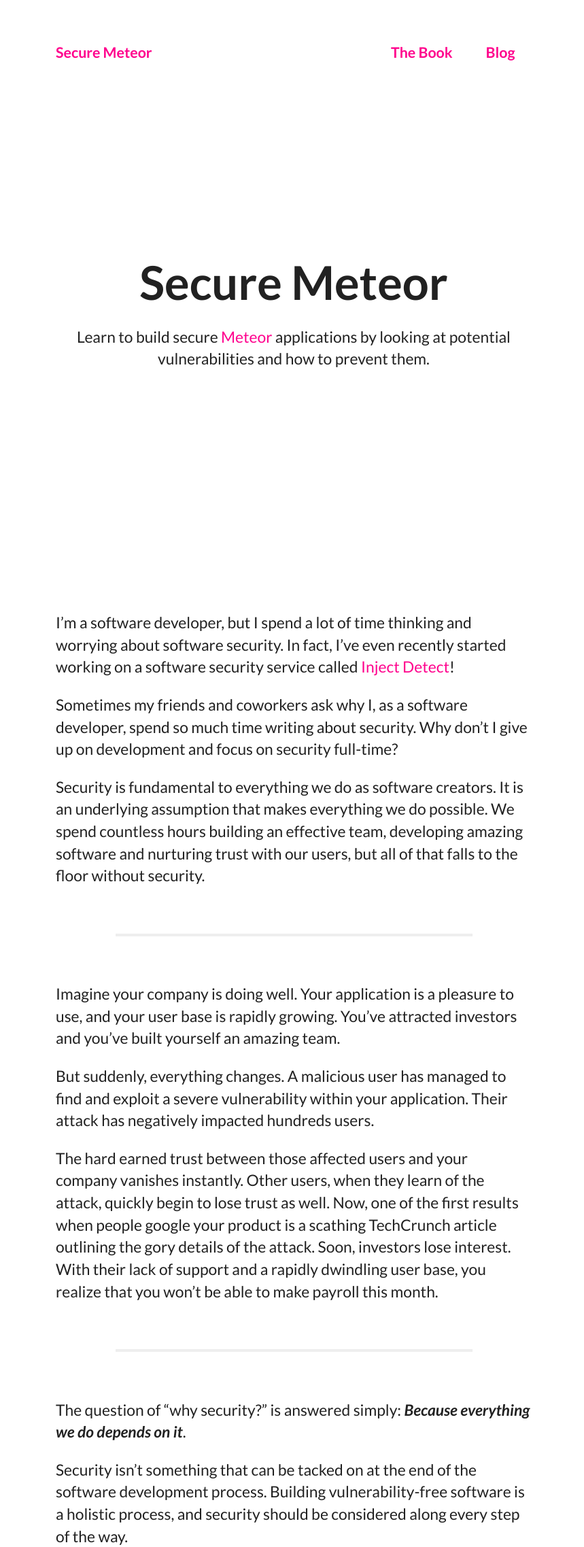
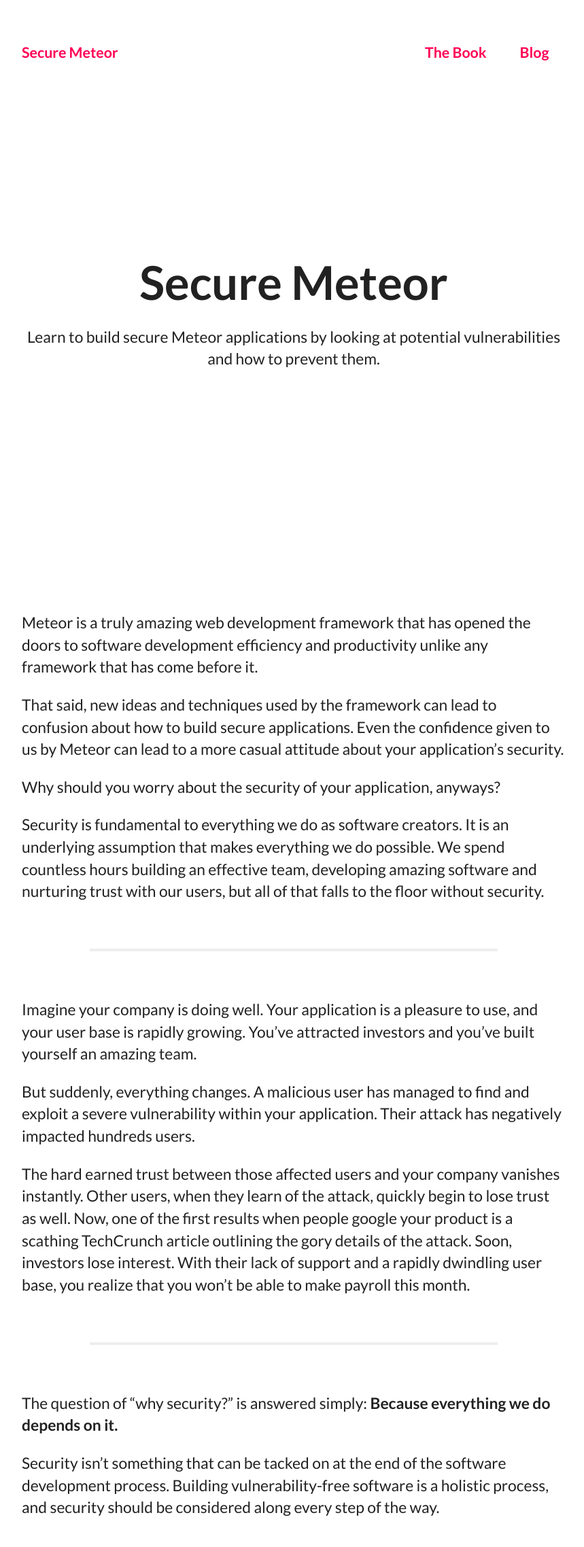
Before and after one commit to pcorey/secure_meteor, a Jekyll site: the page built from index.md, in a window 1280 px wide. Shown: the whole page at 68% size, without its empty margins (208-1067 px from the left). Built offline with Jekyll 4.4.1, drawn with Linux system fonts in a browser that asks for light colours; nearby versions of some CDN libraries; after the commit the page ends 2233 px from its top, so only the background shows below that.

Commit message:
Checklist

```diff
--- a/_layouts/default.html
+++ b/_layouts/default.html
@@ -13,8 +13,8 @@
         <meta name="robots" content="index,follow">
         <meta name="google-site-verification" content="ut-g0UTIu8DWrEtUvWSXrVlCq1exF4YD54ANC-c9rsk" />
         <link rel="icon" type="image/png" href="{{ "/img/favicon.png" | prepend: site.baseurl }}">
+        <link rel="stylesheet" type="text/css" href="https://cdnjs.cloudflare.com/ajax/libs/semantic-ui/2.2.13/semantic.min.css">
         <link rel="stylesheet" href="/css/main.css">
-        <link rel="stylesheet" type="text/css" href="https://cdnjs.cloudflare.com/ajax/libs/semantic-ui/2.2.13/semantic.min.css">
         <script
             src="https://code.jquery.com/jquery-3.1.1.min.js"
             integrity="sha256-hVVnYaiADRTO2PzUGmuLJr8BLUSjGIZsDYGmIJLv2b8="
@@ -32,7 +32,9 @@
                     </div>
                 </div>
         </header>
-        {{ content }}
+        <section class="{{page.class}}">
+            {{ content }}
+        </section>
         <script>
             feather.replace();
         </script>
--- a/css/main.css
+++ b/css/main.css
@@ -1,9 +1,20 @@
-html, body {
+html {
     font-size: 20px !important;
 }
 
+body > section {
+    margin-bottom: 8em;
+}
+
+@media screen and (max-width: 768px) {
+    html {
+        font-size: 16px !important;
+    }
+}
+
 a {
-    color: #ff008d !important;
+    /* color: #ff008d !important; */
+    color: #ff0055 !important;
     /* text-decoration: underline dashed #ff008d !important; */
 }
 
@@ -14,6 +25,10 @@ hr {
     width: 75%;
 }
 
+.ui.text.container {
+    max-width: 800px !important;
+}
+
 body > header .ui.secondary.pointing.menu {
     border: 0;
 }
@@ -22,7 +37,7 @@ body > header .ui.secondary.pointing.menu .item:last-of-type {
     /* padding-right: 0 !important; */
 }
 
-body > header {
+header {
     margin: 2em 0;
 }
 
@@ -52,3 +67,27 @@ body > header .logo {
 .hero p {
     text-align: center;
 }
+
+.feather {
+    height: 1em;
+    vertical-align: middle;
+    margin-bottom: 6px;
+    margin-right: 6px;
+}
+
+ul {
+    list-style: square;
+}
+
+code {
+    font-family: 'Source Code Pro', monospace !important;
+}
+
+.checklist p {
+    margin: 0 0;
+}
+
+.checklist .todo-item {
+    font-weight: bold;
+    margin-top: 1em;
+}
--- a/index.md
+++ b/index.md
@@ -4,12 +4,14 @@ layout: page
 
 <div class="hero">
   <h1>Secure Meteor</h1>
-  <p>Learn to build secure <a href="https://www.meteor.com/">Meteor</a> applications by looking at potential vulnerabilities and how to prevent them.</p>
+  <p>Learn to build secure Meteor applications by looking at potential vulnerabilities and how to prevent them.</p>
 </div>
 
-I’m a software developer, but I spend a lot of time thinking and worrying about software security. In fact, I’ve even recently started working on a software security service called [Inject Detect](http://www.injectdetect.com/)!
+Meteor is a truly amazing web development framework that has opened the doors to software development efficiency and productivity unlike any framework that has come before it.
 
-Sometimes my friends and coworkers ask why I, as a software developer, spend so much time writing about security. Why don’t I give up on development and focus on security full-time?
+That said, new ideas and techniques used by the framework can lead to confusion about how to build secure applications. Even the confidence given to us by Meteor can lead to a more casual attitude about your application’s security.
+
+Why should you worry about the security of your application, anyways?
 
 Security is fundamental to everything we do as software creators. It is an underlying assumption that makes everything we do possible. We spend countless hours building an effective team, developing amazing software and nurturing trust with our users, but all of that falls to the floor without security.
 
@@ -23,6 +25,6 @@ The hard earned trust between those affected users and your company vanishes ins
 
 ----
 
-The question of “why security?” is answered simply: ___Because everything we do depends on it___.
+The question of “why security?” is answered simply: __Because everything we do depends on it.__
 
 Security isn’t something that can be tacked on at the end of the software development process. Building vulnerability-free software is a holistic process, and security should be considered along every step of the way.
```
Also changed, not shown: checklist.md (added, +141 -0 lines).
